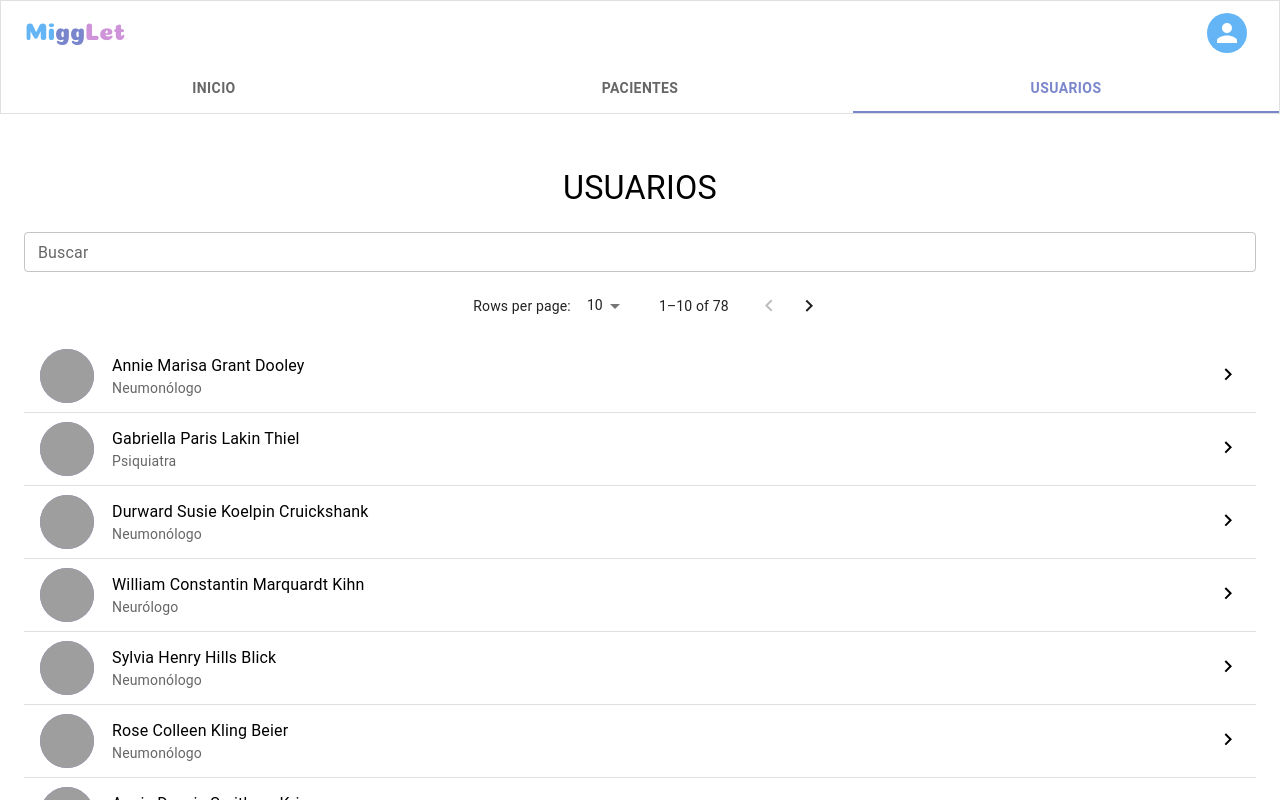
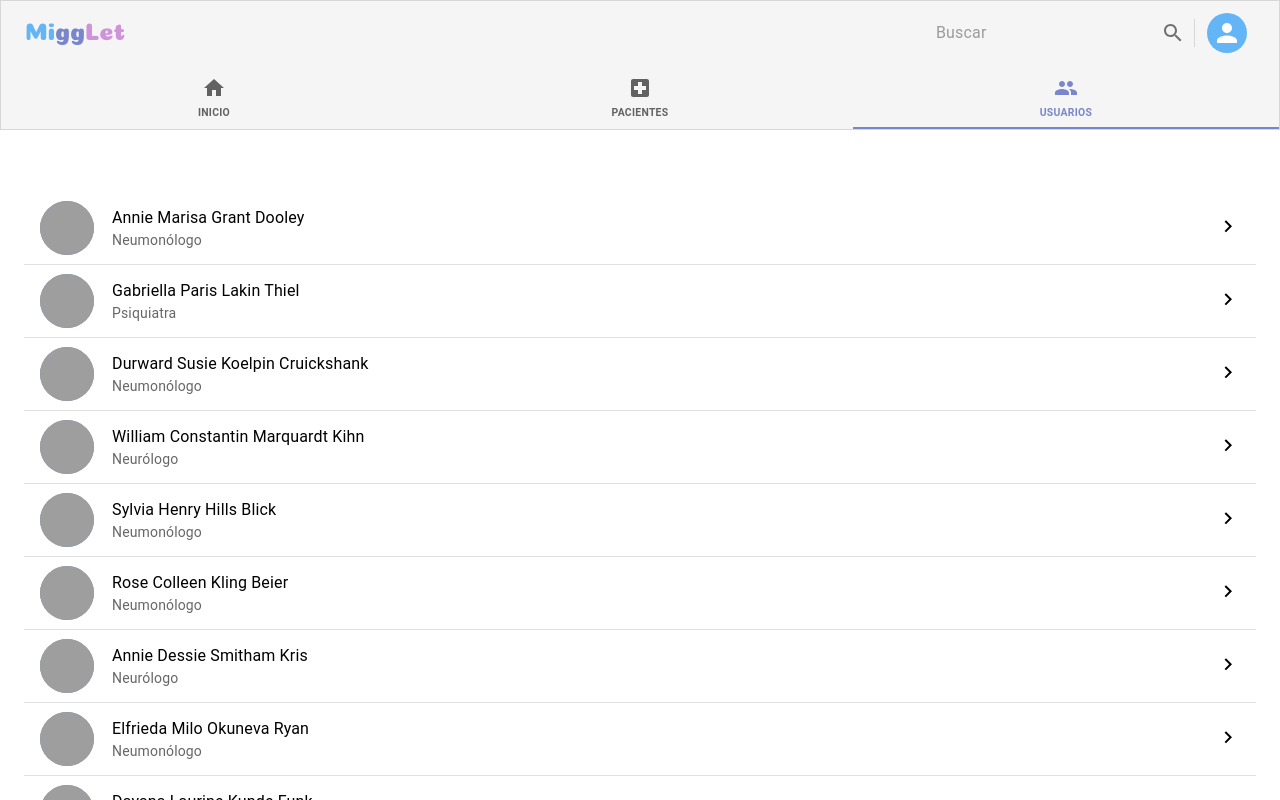
Before and after one commit to luiseyer/MiggLet, a React (Vite) app in the folder app/: page /users in a window 1280 px wide. Built offline with nearby package versions, Linux system fonts and the light colour scheme; sample sign-in values are in the browser's storage; grey boxes are pictures that could not be loaded.

Commit message:
actualización

```diff
--- a/app/src/components/NavigationMenu.jsx
+++ b/app/src/components/NavigationMenu.jsx
@@ -1,12 +1,13 @@
 import { useEffect, useRef, useState } from 'react'
 import { Link, useLocation } from 'react-router-dom'
-import { useScrollTrigger, AppBar, Toolbar, Tabs, Tab, Collapse } from '@mui/material'
+import { useScrollTrigger, AppBar, Toolbar, Tabs, Tab, Collapse, Stack, IconButton, Divider, InputBase } from '@mui/material'
 import { AppTitle, ProfileButton } from '@components'
+import { LocalHospital as LocalHospitalIcon, Home as HomeIcon, People as PeopleIcon, Search as SearchIcon, ChevronLeft as ChevronLeftIcon } from '@mui/icons-material'
 
 const pages = [
-  { text: 'inicio', path: '/dashboard' },
-  { text: 'pacientes', path: '/patients' },
-  { text: 'usuarios', path: '/users' }
+  { text: 'inicio', path: '/dashboard', icon: <HomeIcon /> },
+  { text: 'pacientes', path: '/patients', icon: <LocalHospitalIcon /> },
+  { text: 'usuarios', path: '/users', icon: <PeopleIcon /> }
 ]
 
 const TabsItems = ({ value }) => {
@@ -15,14 +16,15 @@ const TabsItems = ({ value }) => {
       value={value}
       variant='fullWidth'
     >
-      {pages.map(({ text, path }) => (
+      {pages.map(({ text, path, icon }) => (
         <Tab
           key={path}
           value={path}
           label={text}
+          icon={icon}
           component={Link}
           to={path}
-          sx={{ fontWeight: 'bolder', fontSize: '0.875rem' }}
+          sx={{ fontWeight: 'bolder', fontSize: '0.65rem', py: 0, minHeight: 64 }}
           onClick={() => { window.scrollTo({ top: 0 }) }}
         />
       ))}
@@ -30,31 +32,57 @@ const TabsItems = ({ value }) => {
   )
 }
 
-const NavigationMenu = () => {
+const NavigationMenu = ({ variant = 'navigation' }) => {
   const ref = useRef()
   const [target, setTarget] = useState(window)
   const trigger = useScrollTrigger({ target })
   const currentPage = '/' + useLocation().pathname.split('/')[1]
-  useEffect(() => { setTarget(ref?.current.nextSibling) }, [])
+
+  useEffect(() => {
+    setTarget(ref?.current.nextSibling)
+    if (ref?.current.nextSibling instanceof window.HTMLElement) {
+      ref.current.nextSibling.style.paddingTop = `calc(${ref.current.clientHeight}px + 2rem`
+    }
+  }, [])
 
   return (
     <AppBar
       id='appbar'
       ref={ref}
-      color='light'
+      color='neutral'
       elevation={0}
       variant='outlined'
-      sx={{
-        gridColumn: 'span 2'
-      }}
     >
+      {variant === 'navigation' &&
+        <>
           <Collapse in={!trigger} timeout='auto' unmountOnExit>
             <Toolbar sx={{ justifyContent: 'space-between' }}>
               <AppTitle variant='h5' />
+              <Stack direction='row' justifyContent='flex-end' alignItems='center'>
+                <InputBase
+                  sx={{ ml: 1, flex: 1 }}
+                  placeholder='Buscar'
+                  inputProps={{ 'aria-label': 'search google maps' }}
+                />
+                <IconButton type='button' size='small'>
+                  <SearchIcon />
+                </IconButton>
+                <Divider sx={{ height: 28, m: 0.5 }} orientation='vertical' />
                 <ProfileButton />
+              </Stack>
             </Toolbar>
           </Collapse>
           <TabsItems value={currentPage} />
+        </>}
+
+      {variant === 'toolbar' &&
+        <Collapse in={!trigger} timeout='auto' unmountOnExit>
+          <Toolbar sx={{ justifyContent: 'space-between' }}>
+            <IconButton component={Link} to='..'>
+              <ChevronLeftIcon />
+            </IconButton>
+          </Toolbar>
+        </Collapse>}
     </AppBar>
   )
 }
--- a/app/src/components/PageContainer.jsx
+++ b/app/src/components/PageContainer.jsx
@@ -1,7 +1,9 @@
 import { Box } from '@mui/material'
+import { SearchContextProvider } from '@contexts/SearchContext'
 
 const PageContainer = ({ children }) => {
   return (
+    <SearchContextProvider>
       <Box
         component='main'
         sx={{
@@ -13,6 +15,7 @@ const PageContainer = ({ children }) => {
       >
         {children}
       </Box>
+    </SearchContextProvider>
   )
 }
 
--- a/app/src/components/Section.jsx
+++ b/app/src/components/Section.jsx
@@ -1,11 +1,11 @@
 import { Box } from '@mui/material'
 
-const Section = ({ children, bg, sx }) => {
+const Section = ({ children, color, sx }) => {
   return (
     <Box
       component='section'
       sx={{
-        bgcolor: bg,
+        bgcolor: color,
         padding: '2rem 1.5rem',
         flex: '1',
         overflowY: 'auto',
--- /dev/null
+++ b/app/src/contexts/SearchContext.jsx
@@ -0,0 +1,13 @@
+import { createContext } from 'react'
+
+const SearchContext = createContext()
+
+const SearchContextProvider = ({ children }) => {
+  return (
+    <SearchContext.Provider value={{ }}>
+      {children}
+    </SearchContext.Provider>
+  )
+}
+
+export { SearchContext, SearchContextProvider }
--- a/app/src/hooks/index.jsx
+++ b/app/src/hooks/index.jsx
@@ -1,6 +1,7 @@
 import useAuthContext from './useAuthContext'
+import useSearchContext from './useSearchContext'
 import useLogin from './useLogin'
 import useLogout from './useLogout'
 import useBreakpoint from './useBreakpoint'
 
-export { useAuthContext, useLogin, useLogout, useBreakpoint }
+export { useAuthContext, useSearchContext, useLogin, useLogout, useBreakpoint }
--- a/app/src/hooks/useLogin.jsx
+++ b/app/src/hooks/useLogin.jsx
@@ -18,6 +18,7 @@ const useLogin = () => {
 const simulationLogin = (username, password, dispatch, setError, setIsLoading) => {
   setIsLoading(true)
   setError(null)
+  setTimeout(() => {
     const user = data.users.find(user => (user.email === username || user.dni === username) && user.password === password)
 
     if (!user) {
@@ -28,6 +29,7 @@ const simulationLogin = (username, password, dispatch, setError, setIsLoading) =
 
     window.localStorage.setItem('user', JSON.stringify(user))
     dispatch({ type: 'LOGIN', payload: user })
+  }, 1000)
 }
 
 export default useLogin
--- /dev/null
+++ b/app/src/hooks/useSearchContext.jsx
@@ -0,0 +1,12 @@
+import { useContext } from 'react'
+import { SearchContext } from '@contexts/SearchContext'
+
+const useSearchContext = () => {
+  const context = useContext(SearchContext)
+
+  if (!context) throw new Error('useSearchContext must be used inside an SearchContextProvider')
+
+  return context
+}
+
+export default useSearchContext
--- a/app/src/pages/Login.jsx
+++ b/app/src/pages/Login.jsx
@@ -8,7 +8,7 @@ function LoginPage () {
   if (user) return (<Navigate to='/dashboard' replace />)
 
   return (
-    <Box sx={{ p: '1rem', minHeight: '100dvh', display: 'grid', placeItems: 'center', bgcolor: 'secondary.light' }}>
+    <Box sx={{ p: '1rem', minHeight: '100dvh', display: 'grid', placeItems: 'center', bgcolor: 'neutral.dark' }}>
       {!user
         ? <LoginForm />
         : <FirstLoginForm />}
--- a/app/src/pages/Users.jsx
+++ b/app/src/pages/Users.jsx
@@ -1,8 +1,8 @@
 import { useEffect, useState } from 'react'
 import { useParams } from 'react-router-dom'
-import { Avatar, Box, List, Toolbar, Typography, Stack, Tabs, TextField, TablePagination } from '@mui/material'
+import { Avatar, Box, List, Typography, Stack, TextField, TablePagination } from '@mui/material'
 import { LocalHospital as LocalHospitalIcon, Business as BusinessIcon } from '@mui/icons-material'
-import { PageContainer, Section, NavigationMenu, SingleItemMenu, ListActionButton, UserList } from '@components'
+import { PageContainer, Section, NavigationMenu, ListActionButton, UserList } from '@components'
 
 import data from '@helpers/data'
 
@@ -18,6 +18,7 @@ const RenderAllUsers = () => {
   }, [page])
 
   useEffect(() => {
+    if (query !== '') {
       const filterUsers = data.users.filter(user => {
         if (query === '') return user
 
@@ -30,6 +31,7 @@ const RenderAllUsers = () => {
       })
 
       setUsers(filterUsers)
+    }
   }, [query])
 
   const handleSearch = ({ target }) => {
@@ -43,51 +45,19 @@ const RenderAllUsers = () => {
   return (
     <>
       <NavigationMenu />
-      <Section bg='light.main'>
-        <Toolbar /><Tabs />
-
-        <Typography variant='h4' my={3} textAlign='center'>USUARIOS</Typography>
-
+      <Section color='light.main'>
         <TextField
           fullWidth
+          variant='standard'
           id='search-user'
           label='Buscar'
           type='search'
           size='small'
           onChange={handleSearch}
+          sx={{ display: 'none' }}
         />
 
-        {/* <TablePagination
-          component='div'
-          count={data.users.length}
-          page={page}
-          onPageChange={handlePageChange}
-          rowsPerPage={rowsPerPage}
-          onRowsPerPageChange={() => {}}
-          labelRowsPerPage='por página'
-          labelDisplayedRows={({ from, to, count }) => { return `${from}–${to} de ${count !== -1 ? count : `más de ${to}`}` }}
-          sx={{
-            my: '0.5rem',
-            '& .MuiToolbar-root': { justifyContent: 'center' },
-            '& .MuiTablePagination-spacer': { display: 'none' }
-          }}
-        /> */}
-
-        <TablePagination
-          component='div'
-          count={data.users.length}
-          page={page}
-          onPageChange={handlePageChange}
-          rowsPerPage={rowsPerPage}
-          onRowsPerPageChange={() => {}}
-          sx={{
-            my: '0.5rem',
-            '& .MuiToolbar-root': { justifyContent: 'center' },
-            '& .MuiTablePagination-spacer': { display: 'none' }
-          }}
-        />
-
-        <List disablePadding sx={{ display: 'grid', gridTemplateColumns: '1fr' }}>
+        <List disablePadding sx={{ display: 'grid', gridTemplateColumns: '1fr', mt: 4 }}>
           <UserList users={users} />
         </List>
 
@@ -98,13 +68,14 @@ const RenderAllUsers = () => {
           onPageChange={handlePageChange}
           rowsPerPage={rowsPerPage}
           onRowsPerPageChange={() => {}}
+          labelRowsPerPage='Usuarios por página'
+          labelDisplayedRows={({ from, to, count }) => { return `${from}–${to} de ${count !== -1 ? count : `más de ${to}`}` }}
           sx={{
             my: '0.5rem',
             '& .MuiToolbar-root': { justifyContent: 'center' },
             '& .MuiTablePagination-spacer': { display: 'none' }
           }}
         />
-
       </Section>
     </>
   )
@@ -116,9 +87,8 @@ const RenderSingleUser = () => {
 
   return (
     <>
-      <SingleItemMenu />
-      <Section bg='secondary.surface' sx={{ display: 'grid', justifyContent: 'center' }}>
-        <Toolbar />
+      <NavigationMenu variant='toolbar' />
+      <Section color='light.main' sx={{ display: 'grid', justifyContent: 'center' }}>
         <Box
           sx={{
             display: 'flex',
@@ -149,11 +119,13 @@ const RenderSingleUser = () => {
           </Stack>
           <List sx={{ width: '100%', display: 'grid', gap: '1rem' }}>
             <ListActionButton
+              color='secondary.surface'
               icon={<LocalHospitalIcon color='primary' sx={{ width: '2.5rem', height: '2.5rem' }} />}
               primary={user.phone}
               secondary='Llamar'
             />
             <ListActionButton
+              color='secondary.surface'
               icon={<LocalHospitalIcon color='primary' sx={{ width: '2.5rem', height: '2.5rem' }} />}
               primary={user.email}
               secondary='Enviar correo'
```
Also changed, not shown: app/src/components/ListActionButton.jsx (+2 -11 lines), app/src/components/LoginForm.jsx (+4 -5 lines). Lines whose indentation alone changed are shown as unchanged.
